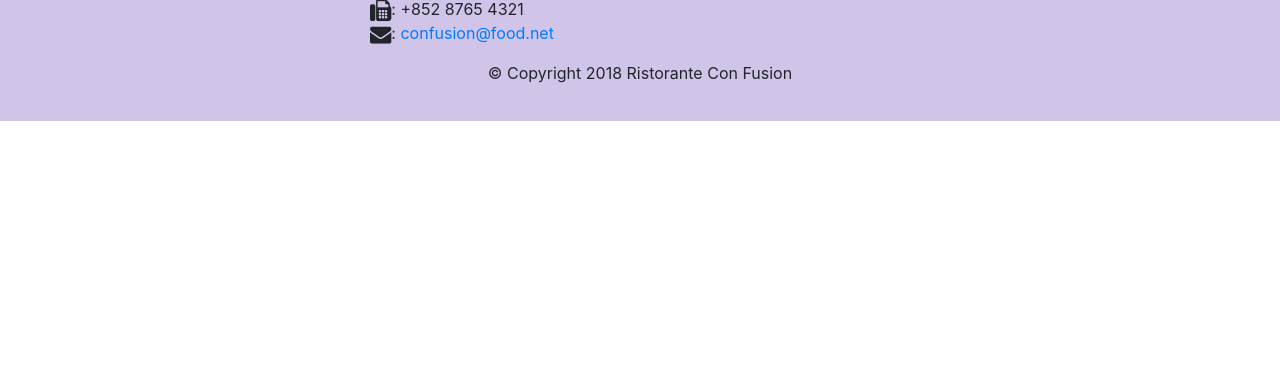
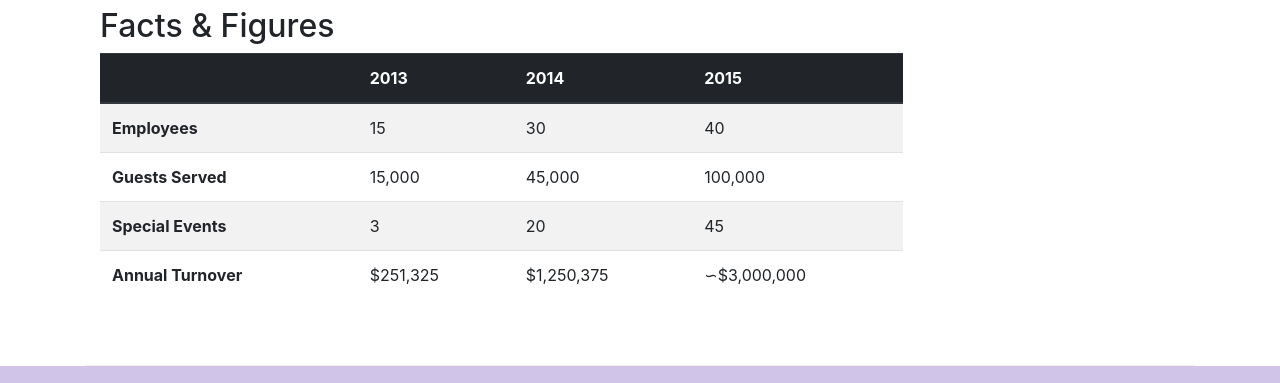
Before and after one commit to deirdreann/project-1, a website: page aboutus.html in a window 1280 px wide. Shown: the part 1705-2088 px from the top of the page. Before the commit the page ends 1826 px from the top, so only its background shows below. Drawn offline with nearby package versions, Linux system fonts and the light colour scheme.

Commit message:
Tables and Cards

```diff
--- a/aboutus.html
+++ b/aboutus.html
@@ -66,7 +66,30 @@
                 <p>Started in 2010, Ristorante con Fusion quickly established itself as a culinary icon par excellence in Hong Kong. With its unique brand of world fusion cuisine that can be found nowhere else, it enjoys patronage from the A-list clientele in Hong Kong.  Featuring four of the best three-star Michelin chefs in the world, you never know what will arrive on your plate the next time you visit us.</p>
                 <p>The restaurant traces its humble beginnings to <em>The Frying Pan</em>, a successful chain started by our CEO, Mr. Peter Pan, that featured for the first time the world's best cuisines in a pan.</p>
             </div>
-            <div>
+            <div class="col-12 col-sm-6">
+            	<div class="card">
+            		<h3 class="card-header bg-primary text-white">Facts At a Glance</h3>
+            		<div class="card-body">
+            			<dl class="row">
+            				<dt class="col-6">Started</dt>
+            				<dd class="col-6">3 Feb.</dd>
+            				<dt class="col-6">Major Stake Holder</dt>
+            				<dd class="col-6">HK Fine Foods Inc.</dd>
+            				<dt class="col-6">Last Year's Turnover</dt>
+            				<dd class="col-6">$1,250,375</dd>
+            				<dt class="col-6">Employees</dt>
+            				<dd class="col-6">40</dd>
+            			</dl>
+            		</div>
+            	</div>
+            </div>
+            <div class="col-12">
+            	<div class="card card-body bg-light">
+            		<blockquote class="blockquote">
+            			<p class="mb-0">You better cut the pizza in four pieces because I'm not hungry enough to eat six.</p>
+            			<footer class="blockquote-footer">Yogi Berra,<cite title="Source Title">The Wit and Wisdom of Yogi Berra, P. Pepe, Diversion Books, 2014</cite></footer>
+            		</blockquote>
+            	</div>
             </div>
         </div>
 
@@ -83,8 +106,53 @@
                 <h3>Alberto Somayya <small>Executive Chef</small></h3>
                 <p class="d-none d-sm-block">Award winning three-star Michelin chef with wide International experience having worked closely with whos-who in the culinary world, he specializes in creating mouthwatering Indo-Italian fusion experiences. He says, <em>Put together the cuisines from the two craziest cultures, and you get a winning hit! Amma Mia!</em></p>
             </div>
-       </div>
+        </div>
+        <div class="row row-content">
+       		<div class="col-12 col-sm-9">
+       			<h2>Facts &amp; Figures</h2>
+       			<div class="table-responsive">
+       				<table class="table table-striped">
+       					<thead class="thead-dark">
+       						<tr>
+       							<th>&nbsp;</th>
+       							<th>2013</th>
+       							<th>2014</th>
+       							<th>2015</th>
+       						</tr>
+       					</thead>
+       					<tbody>
+       						<tr>
+       							<th>Employees</th>
+       							<td>15</td>
+       							<td>30</td>
+       							<td>40</td>
+       						</tr>
+       						<tr>
+       							<th>Guests Served</th>
+       							<td>15,000</td>
+       							<td>45,000</td>
+       							<td>100,000</td>
+       						</tr>
+       						<tr>
+       							<th>Special Events</th>
+       							<td>3</td>
+       							<td>20</td>
+       							<td>45</td>
+       						</tr>
+       						<tr>
+       							<th>Annual Turnover</th>
+       							<td>&#36;251,325</td>
+       							<td>&#36;1,250,375</td>
+       							<td>&bsim;&#36;3,000,000</td>
+       						</tr>
+       					</tbody>
+       				</table>
+       			</div>
+       		</div>
+       		<div class="col-12 col-sm-3">
 
+       		</div>
+        </div>
     </div>
 
     <footer class="footer">
```
